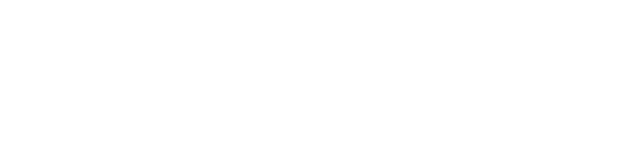
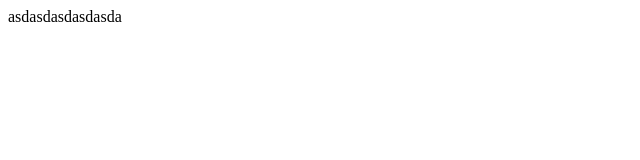
Before and after one commit to nicolau10010/camila_repo, a plain HTML site: page test.html in a window 1280 px wide. Shown: the whole page, without its empty margins (0-640 px from the left). Drawn offline with Linux system fonts and the light colour scheme.

Commit message:
modicficacion del archivo

```diff
--- a/test.html
+++ b/test.html
@@ -1 +1,2 @@
 <html>
+asdasdasdasdasda
```
